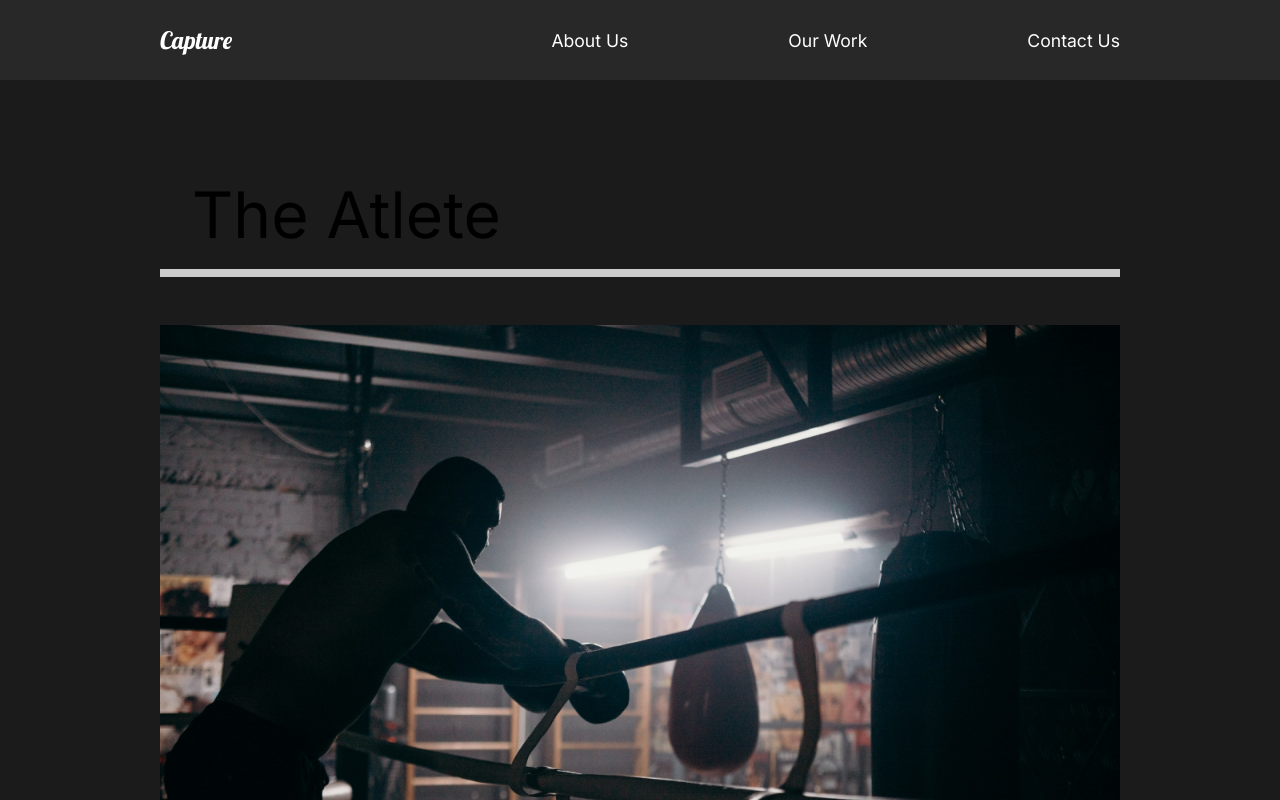
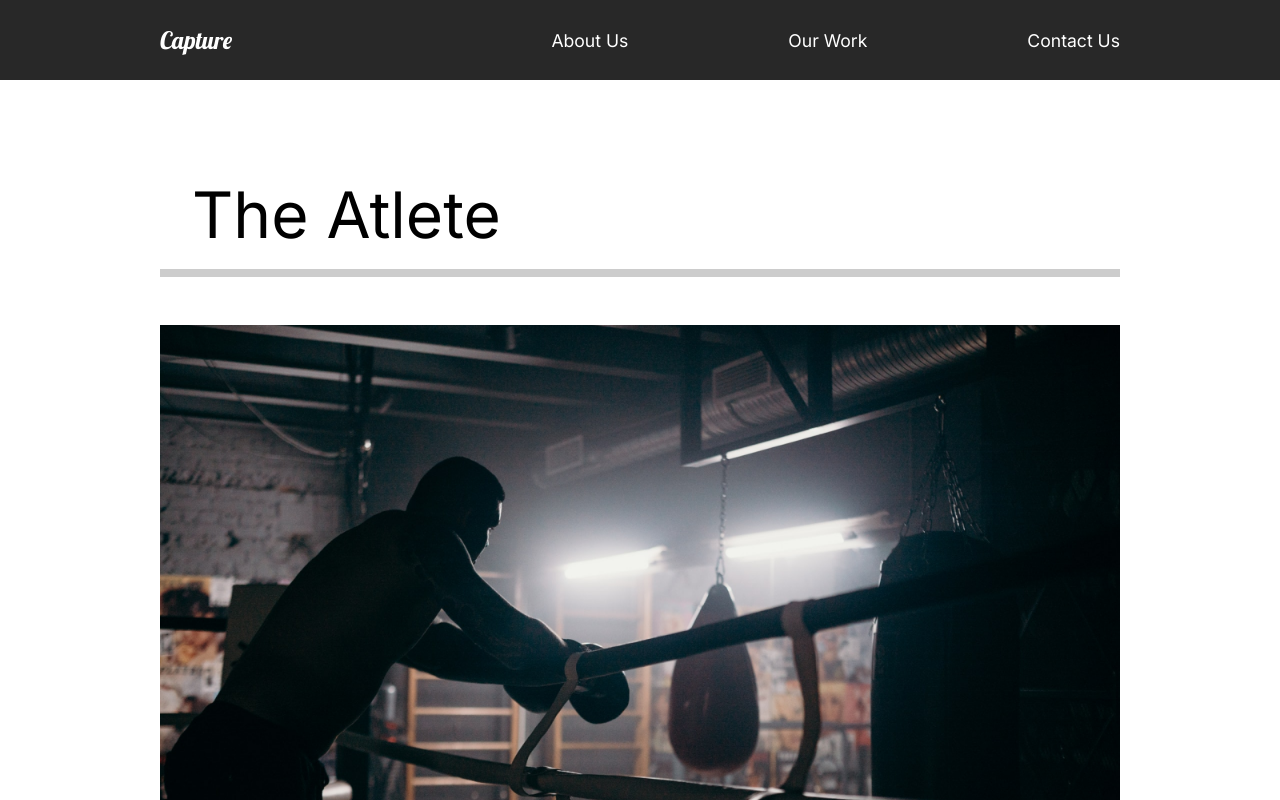
Before and after one commit to Avilash2001/capture, a React (Create React App) app: page /work in a window 1280 px wide. Shown: the top 800 px of the page. Built offline with nearby package versions, Linux system fonts and the light colour scheme.

Commit message:
13. Added Page Transitions

```diff
--- a/src/App.js
+++ b/src/App.js
@@ -11,15 +11,22 @@
 import MovieDetail from './pages/MovieDetail';
 
 //Router
-import {Switch,Route} from 'react-router-dom'
+import {Switch,Route,useLocation} from 'react-router-dom'
+
+//Animation
+import { AnimatePresence } from "framer-motion";
 
 function App() {
+  const location = useLocation();
+
   return (
     <div className="App">
       <GlobalStyle/>
 
       <Nav/>
-      <Switch>
+
+      <AnimatePresence exitBeforeEnter>
+        <Switch location ={location} key ={location.key}>
           <Route path = "/" exact>
             <AboutUs />
           </Route>
@@ -36,6 +43,7 @@
             <ContactUs />
           </Route>
         </Switch>
+      </AnimatePresence>
 
     </div>
   );
--- /dev/null
+++ b/src/animation.js
@@ -0,0 +1,22 @@
+export const pageAnimation = {
+    hidden: {
+        opacity:0,
+        y:300
+    },
+
+    show: {
+        opacity:1,
+        y:0,
+        transition: {
+            duration:1
+        }
+    },
+
+    exit: {
+        opacity:0,
+        y:300,
+        transition: {
+            duration:1
+        }
+    }
+}
--- a/src/components/AboutSection.js
+++ b/src/components/AboutSection.js
@@ -6,35 +6,26 @@
 
 const AboutSection = () => {
 
-    const titleAnim = {
-        hidden: { opacity: 0},
-        show: { opacity: 1,transition:{duration: 2}}
-    }
-
-    const containerAnim = {
-        hidden: {x: 100},
-        show: {x:0,transition:{duration: 1, ease: "easeOut" ,staggerChildren:1 }}
-    }
 
     return(
         <Layout>
             <Description>
-                <motion.div variants={containerAnim} initial="hidden" animate="show" className="title">
+                <motion.div className="title">
 
                     <Hide>
-                        <motion.h2 variants ={titleAnim}>
+                        <motion.h2>
                             We Work To Make
                         </motion.h2>
                     </Hide>
 
                     <Hide>
-                        <motion.h2 variants ={titleAnim}>
+                        <motion.h2>
                             your <span>dreams</span> come
                         </motion.h2>
                     </Hide>
 
                     <Hide>
-                        <motion.h2 variants ={titleAnim}>
+                        <motion.h2>
                             true.
                         </motion.h2>
                     </Hide>
--- a/src/pages/AboutUs.js
+++ b/src/pages/AboutUs.js
@@ -3,14 +3,17 @@
 import ServicesSection from '../components/ServicesSection';
 import FaqSection from '../components/FaqSection';
 
+//Animation
+import {motion} from 'framer-motion';
+import { pageAnimation } from "../animation";
 
 const AboutUs = () => {
     return(
-        <>
-        <AboutSection/>
-        <ServicesSection/>
-        <FaqSection/>
-        </>
+        <motion.div variants={pageAnimation} initial ="hidden" animate="show" exit ="exit">
+            <AboutSection/>
+            <ServicesSection/>
+            <FaqSection/>
+        </motion.div>
     )
 }
 
--- a/src/pages/ContactUs.js
+++ b/src/pages/ContactUs.js
@@ -1,10 +1,12 @@
-
+//Animation
+import {motion} from 'framer-motion';
+import { pageAnimation } from "../animation";
 
 const ContactUs = () =>{
     return(
-        <div>
+        <motion.div  variants={pageAnimation} initial ="hidden" animate="show" exit ="exit">
             <h1>Contact Us</h1>
-        </div>
+        </motion.div>
     )
 }
 
--- a/src/pages/MovieDetail.js
+++ b/src/pages/MovieDetail.js
@@ -2,6 +2,9 @@
 import {useHistory} from 'react-router-dom';
 import {MovieState} from '../movieState';
 import { useState ,useEffect } from 'react';
+//Animation
+import {motion} from 'framer-motion';
+import { pageAnimation } from "../animation";
 
 const MovieDetail = () => {
     const history = useHistory();
@@ -19,7 +22,7 @@
         <>
             {/* so it render after data available */}
             {movie && (
-                <Details>
+                <Details  variants={pageAnimation} initial ="hidden" animate="show" exit ="exit">
                     <HeadLine>
                         <h2>{movie.title}</h2>
                         <img src={movie.mainImg} alt="movie"/>
@@ -38,7 +41,7 @@
     )
 }
 
-const Details = styled.div`
+const Details = styled(motion.div)`
     color:white;
 
 `
--- a/src/pages/OurWork.js
+++ b/src/pages/OurWork.js
@@ -4,11 +4,14 @@
 import athlete from '../img/athlete-small.png';
 import theracer from '../img/theracer-small.png';
 import goodtimes from '../img/goodtimes-small.png';
+//Animation
+import {motion} from 'framer-motion';
+import { pageAnimation } from "../animation";
 
 
 const OurWork = () =>{
     return(
-        <Work>
+        <Work variants={pageAnimation} initial ="hidden" animate="show" exit ="exit"  style={{background:"#fff"}}>
             <Movie>
                 <h2>The Atlete</h2>
                 <div className="line"></div>
@@ -36,7 +39,7 @@
     )
 }
 
-const Work = styled.div`
+const Work = styled(motion.div)`
      min-height: 100vh;
      overflow: hidden;
      padding: 5rem 10rem;
```
Also changed, not shown: 1 other file (tests, documents, lock files or other folders). Lines whose indentation alone changed are shown as unchanged.
